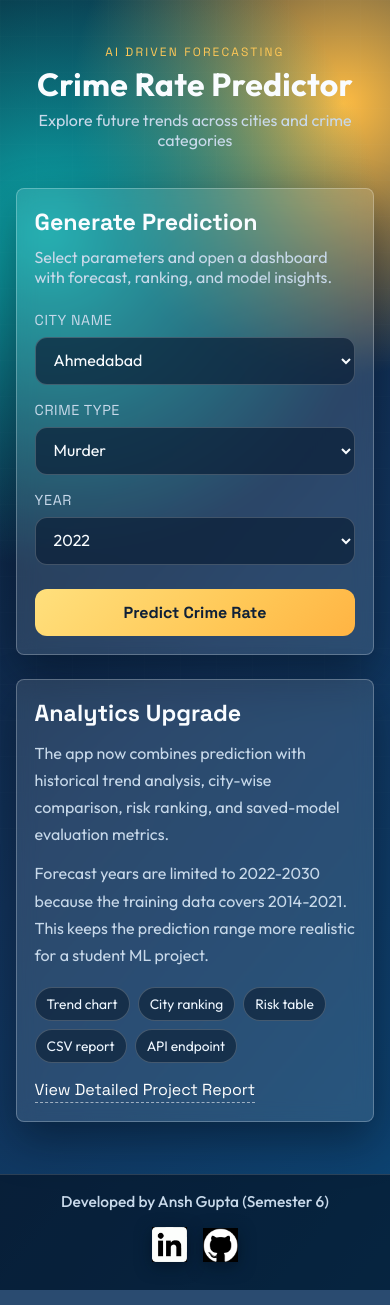
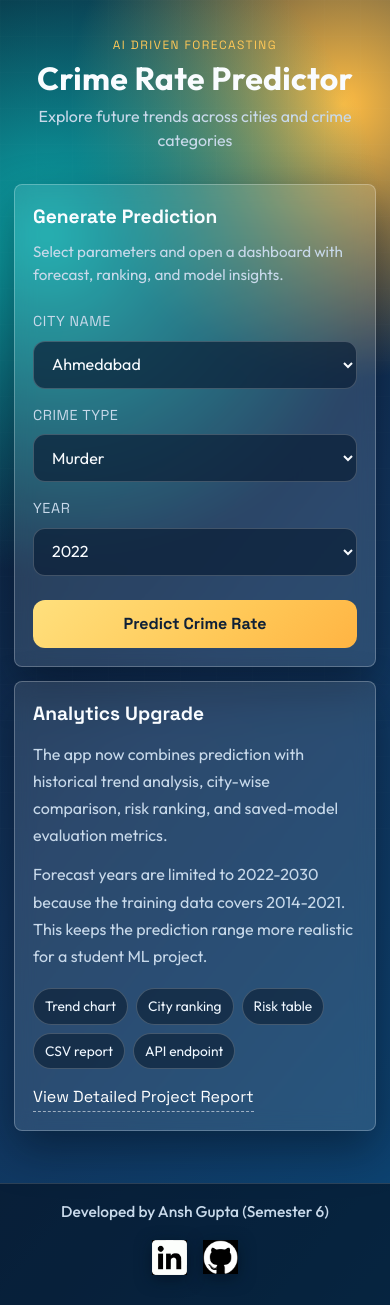
Before and after one commit to ansh-34/Crime-Rate-Prediction, a Flask app: page / in a window 390 px wide. Run offline with Flask 3, Linux system fonts and the light colour scheme; parts of the project's set-up code (start-up, migrations or seed data) failed here and were passed over.

Commit message:
Improve responsive layout

```diff
--- a/static/main.js
+++ b/static/main.js
@@ -3,14 +3,18 @@ function drawLineChart(canvasId, points, options) {
     if (!canvas || !points || points.length === 0) return;
 
     var ctx = canvas.getContext("2d");
-    var width = canvas.clientWidth;
-    var height = canvas.height;
+    var width = Math.max(canvas.clientWidth, 260);
+    var baseHeight = Number(canvas.getAttribute("height")) || 280;
+    var height = width < 520 ? Math.max(240, Math.round(baseHeight * 0.88)) : baseHeight;
     canvas.width = width * window.devicePixelRatio;
     canvas.height = height * window.devicePixelRatio;
+    canvas.style.height = height + "px";
     ctx.scale(window.devicePixelRatio, window.devicePixelRatio);
     ctx.clearRect(0, 0, width, height);
 
-    var padding = { top: 24, right: 24, bottom: 44, left: 48 };
+    var padding = width < 520
+        ? { top: 22, right: 12, bottom: 48, left: 38 }
+        : { top: 24, right: 24, bottom: 44, left: 48 };
     var values = points.flatMap(function (point) {
         return options.keys.map(function (key) { return Number(point[key]); });
     });
@@ -59,9 +63,12 @@ function drawLineChart(canvasId, points, options) {
     });
 
     ctx.fillStyle = "rgba(249,252,255,0.82)";
-    ctx.font = "12px Outfit, sans-serif";
+    ctx.font = width < 520 ? "11px Outfit, sans-serif" : "12px Outfit, sans-serif";
     points.forEach(function (point, index) {
-        ctx.fillText(point.year, xAt(index) - 13, height - 18);
+        var label = String(point.year);
+        var x = xAt(index) - 13;
+        if (width < 420 && index % 2 !== 0 && index !== points.length - 1) return;
+        ctx.fillText(label, x, height - 18);
     });
 
     ctx.fillStyle = "rgba(200,217,234,0.9)";
@@ -74,23 +81,30 @@ function drawBarChart(canvasId, rows) {
     if (!canvas || !rows || rows.length === 0) return;
 
     var ctx = canvas.getContext("2d");
-    var width = canvas.clientWidth;
-    var height = canvas.height;
+    var width = Math.max(canvas.clientWidth, 260);
+    var isNarrow = width < 520;
+    var topRows = rows.slice(0, isNarrow ? 7 : 10).reverse();
+    var height = isNarrow ? 300 : (Number(canvas.getAttribute("height")) || 320);
     canvas.width = width * window.devicePixelRatio;
     canvas.height = height * window.devicePixelRatio;
+    canvas.style.height = height + "px";
     ctx.scale(window.devicePixelRatio, window.devicePixelRatio);
     ctx.clearRect(0, 0, width, height);
 
-    var topRows = rows.slice(0, 10).reverse();
     var maxRate = Math.max.apply(null, topRows.map(function (row) { return row.rate; }));
-    var left = 92;
-    var right = 28;
-    var barHeight = 18;
-    var gap = 11;
-    var startY = 22;
-    var plotWidth = width - left - right;
+    var left = isNarrow ? 70 : 92;
+    var right = isNarrow ? 16 : 28;
+    var barHeight = isNarrow ? 20 : 18;
+    var gap = isNarrow ? 14 : 11;
+    var startY = isNarrow ? 18 : 22;
+    var plotWidth = Math.max(width - left - right, 90);
 
-    ctx.font = "12px Outfit, sans-serif";
+    function shortLabel(label) {
+        if (!isNarrow || label.length <= 10) return label;
+        return label.slice(0, 9) + ".";
+    }
+
+    ctx.font = isNarrow ? "11px Outfit, sans-serif" : "12px Outfit, sans-serif";
     topRows.forEach(function (row, index) {
         var y = startY + index * (barHeight + gap);
         var barWidth = (row.rate / Math.max(maxRate, 1)) * plotWidth;
@@ -99,13 +113,13 @@ function drawBarChart(canvasId, rows) {
         gradient.addColorStop(1, "#ffc857");
 
         ctx.fillStyle = "rgba(249,252,255,0.82)";
-        ctx.fillText(row.city, 0, y + 14);
+        ctx.fillText(shortLabel(row.city), 0, y + 14);
         ctx.fillStyle = "rgba(255,255,255,0.12)";
         ctx.fillRect(left, y, plotWidth, barHeight);
         ctx.fillStyle = gradient;
         ctx.fillRect(left, y, barWidth, barHeight);
         ctx.fillStyle = "#f9fcff";
-        ctx.fillText(row.rate.toFixed(2), left + Math.min(barWidth + 8, plotWidth - 34), y + 14);
+        ctx.fillText(row.rate.toFixed(2), left + Math.min(barWidth + 8, plotWidth - 38), y + 14);
     });
 }
 
--- a/static/styles.css
+++ b/static/styles.css
@@ -15,6 +15,10 @@
     box-sizing: border-box;
 }
 
+html {
+    -webkit-text-size-adjust: 100%;
+}
+
 body {
     margin: 0;
     min-height: 100vh;
@@ -25,6 +29,13 @@ body {
                 linear-gradient(130deg, var(--bg-dark), var(--bg-mid) 52%, #0c4574 100%);
     position: relative;
     overflow-x: hidden;
+    line-height: 1.5;
+}
+
+img,
+canvas,
+svg {
+    max-width: 100%;
 }
 
 .bg-overlay {
@@ -202,6 +213,9 @@ option {
     display: inline-flex;
     justify-content: center;
     align-items: center;
+    min-height: 48px;
+    max-width: 100%;
+    overflow-wrap: anywhere;
 }
 
 .btn:hover {
@@ -311,6 +325,7 @@ option {
     flex-wrap: wrap;
     justify-content: flex-end;
     gap: 10px;
+    max-width: 100%;
 }
 
 .actions .btn {
@@ -319,12 +334,12 @@ option {
 
 .dashboard-grid {
     display: grid;
-    grid-template-columns: minmax(0, 1.25fr) minmax(320px, 0.75fr);
+    grid-template-columns: minmax(0, 1.25fr) minmax(280px, 0.75fr);
     gap: 20px;
 }
 
 .dashboard-grid:has(.wide-card) {
-    grid-template-columns: minmax(0, 1.45fr) minmax(300px, 0.55fr);
+    grid-template-columns: minmax(0, 1.45fr) minmax(280px, 0.55fr);
 }
 
 .analytics-card canvas {
@@ -443,6 +458,8 @@ option {
 
 .rank-row span {
     color: var(--text-muted);
+    min-width: 0;
+    overflow-wrap: anywhere;
 }
 
 .rank-row strong {
@@ -547,12 +564,64 @@ td {
     }
 }
 
+@media (max-width: 720px) {
+    .container,
+    .hero-content {
+        width: min(100% - 28px, 1160px);
+    }
+
+    .hero-header {
+        padding: 36px 0 18px;
+    }
+
+    .hero-header.compact {
+        padding-top: 30px;
+    }
+
+    .eyebrow {
+        letter-spacing: 0.12em;
+    }
+
+    .section-head {
+        gap: 12px;
+    }
+
+    .status-pill {
+        width: 100%;
+        text-align: center;
+        border-radius: 8px;
+    }
+
+    .dashboard-metrics {
+        grid-template-columns: repeat(2, minmax(0, 1fr));
+    }
+
+    .analytics-card canvas {
+        min-height: 240px;
+    }
+}
+
 @media (max-width: 560px) {
     .form-card,
     .about-card,
     .selection-card,
-    .metrics-card {
+    .metrics-card,
+    .analytics-card {
         padding: 18px;
+    }
+
+    .layout,
+    .result-layout,
+    .dashboard-grid {
+        gap: 14px;
+    }
+
+    .card-title {
+        font-size: 1.2rem;
+    }
+
+    .card-subtitle {
+        font-size: 0.95rem;
     }
 
     .title {
@@ -573,9 +642,47 @@ td {
         width: 100%;
     }
 
+    .btn {
+        width: 100%;
+    }
+
     .api-chip {
         max-width: 100%;
         overflow-wrap: anywhere;
         border-radius: 8px;
     }
+
+    .dashboard-metrics {
+        grid-template-columns: 1fr;
+    }
+
+    .metric-box {
+        padding: 14px;
+    }
+
+    .rank-row {
+        align-items: flex-start;
+        flex-direction: column;
+        gap: 6px;
+    }
+
+    th,
+    td {
+        padding: 11px 12px;
+    }
 }
+
+@media (max-width: 380px) {
+    .container,
+    .hero-content {
+        width: min(100% - 20px, 1160px);
+    }
+
+    .form-card,
+    .about-card,
+    .selection-card,
+    .metrics-card,
+    .analytics-card {
+        padding: 14px;
+    }
+}
```
